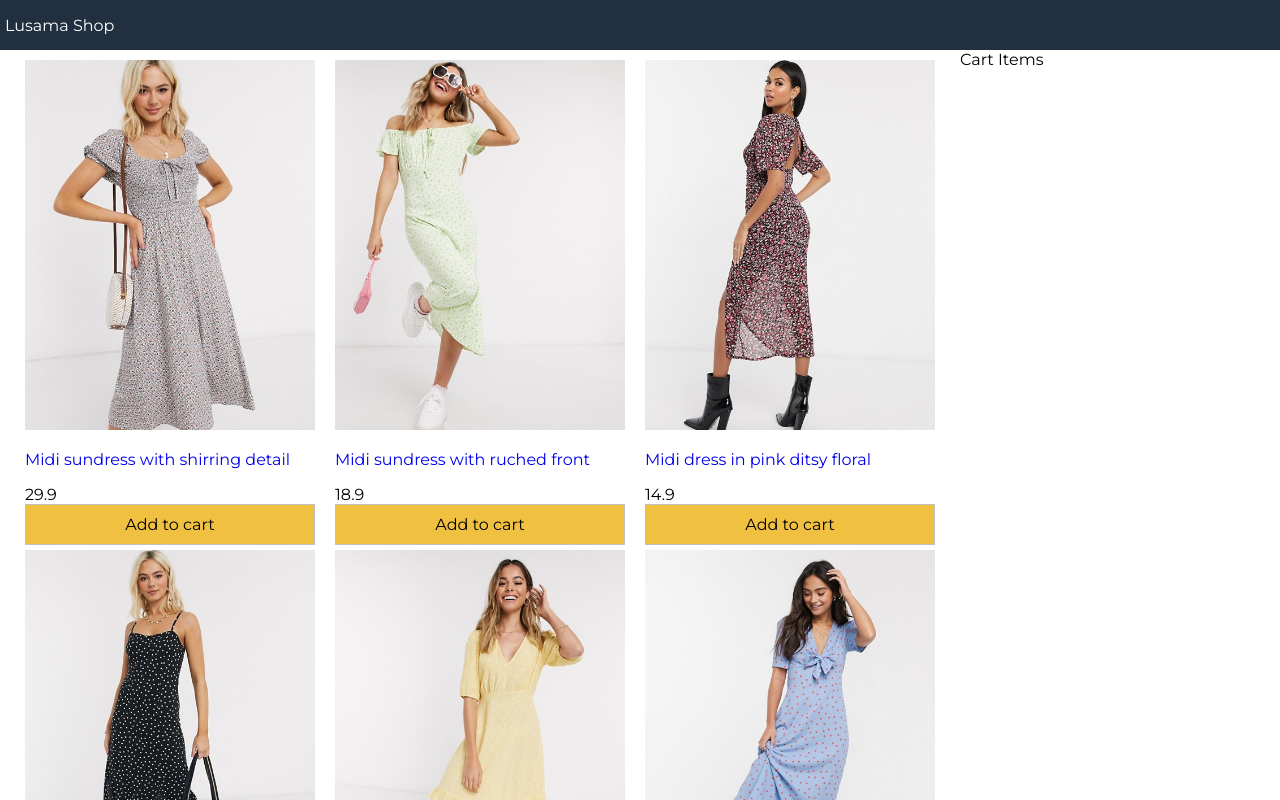
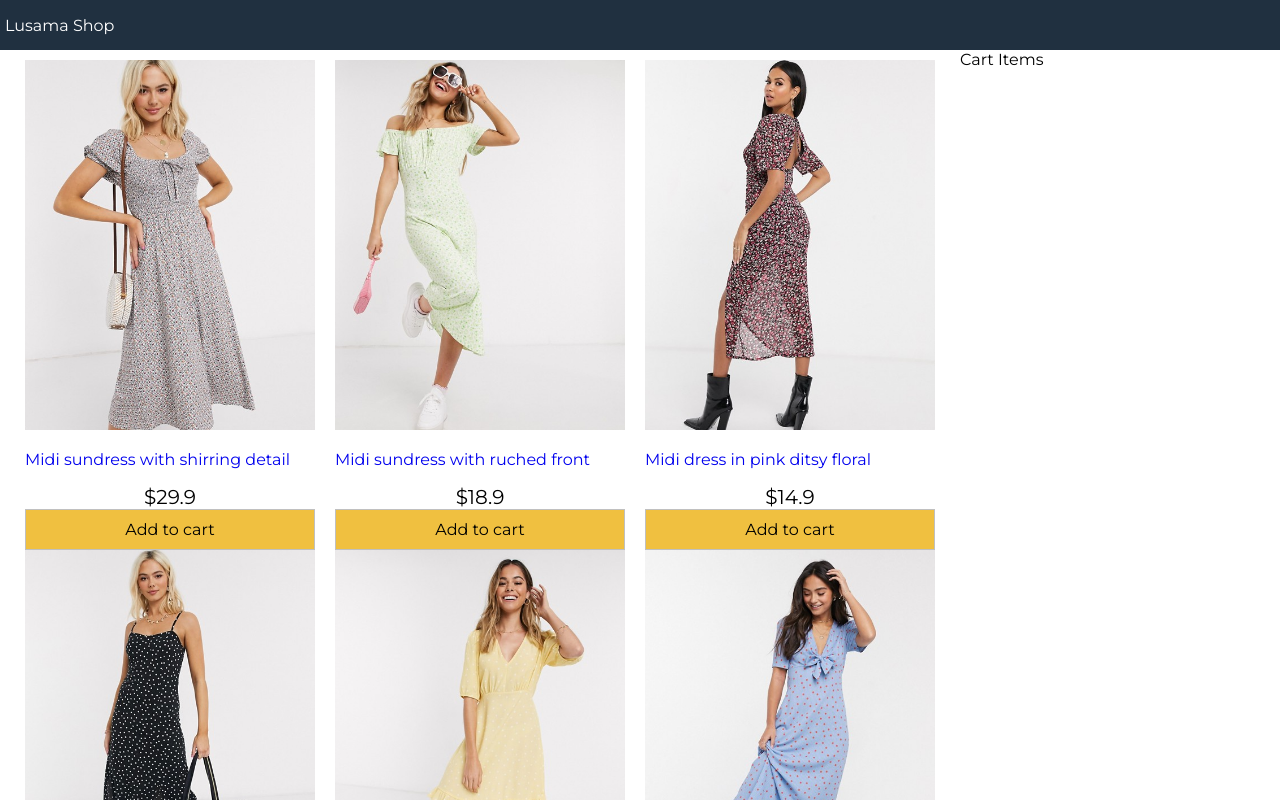
Before and after one commit to tnyandoro/react-lusama-app, a React (Create React App) app: page / in a window 1280 px wide. Shown: the top 800 px of the page. Built offline with nearby package versions, Linux system fonts and the light colour scheme.

Commit message:
Import format currency

```diff
--- a/src/components/Products.js
+++ b/src/components/Products.js
@@ -1,4 +1,5 @@
 import React, { Component } from "react";
+import formatCurrency from '../util';
 
 
 export default class Products extends Component {
@@ -13,7 +14,9 @@ export default class Products extends Component {
                   <img src={product.image} alt={product.title}></img>
                   <p>{product.title}</p>
                 </a>
-                <div className="product-price">{product.price}</div>
+                <div className="product-price">
+                <div>{formatCurrency(product.price)}</div>
+                </div>
                 <button className="button primary">Add to cart</button>
               </div>
             </li>
```
